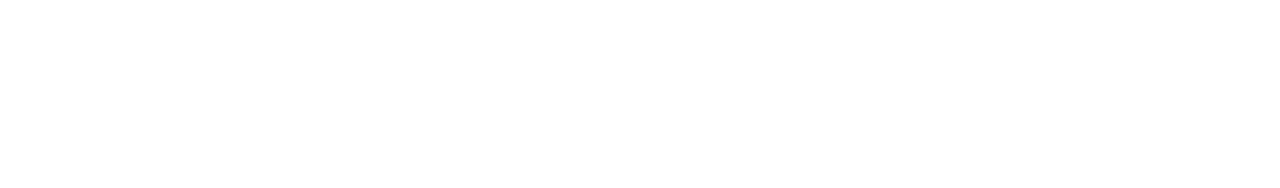
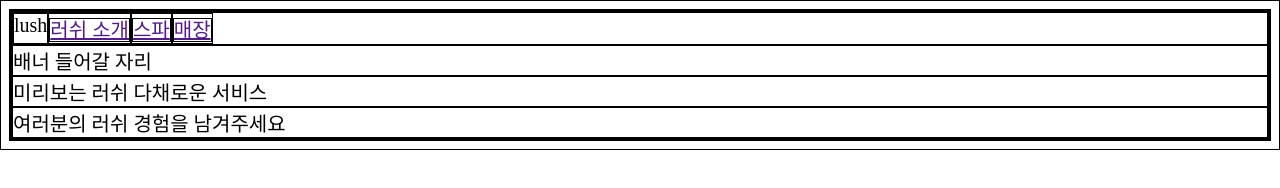
Before and after one commit to yhju823/lush, a plain HTML site: page index.html in a window 1280 px wide. Drawn offline with Linux system fonts and the light colour scheme.

Commit message:
메인 페이지 1

```diff
--- a/index.html
+++ b/index.html
@@ -4,8 +4,56 @@
     <meta charset="UTF-8">
     <meta name="viewport" content="width=device-width, initial-scale=1.0">
     <title>index</title>
+
+    <style>
+        *{
+            border: 1px  solid  black;
+        }
+        div{
+            font-size: 20px;
+
+        }
+
+        .first{
+
+            }
+
+        .navigation{
+        display: flex;
+
+            }
+
+    </style>
+
 </head>
 <body>
 
+    <div class="first"> <!-- /최외곽/ -->
+        <div><!-- /  상단 메뉴 / -->
+            <div class="navigation">
+                <div class="logo">lush</div>
+                <div>
+                    <a href="">러쉬 소개</a>
+                </div>
+                <div>
+                    <a href="">스파</a>
+                    </div>
+                <div>
+                    <a href="">매장</a>
+                </div>
+
+            </div>
+            <div>
+                배너 들어갈 자리
+            </div>
+            <div>
+                미리보는 러쉬 다채로운 서비스
+            </div>
+            <div>여러분의 러쉬 경험을 남겨주세요</div>
+
+
+
+        </div>
+    </div>
 </body>
 </html>
```
